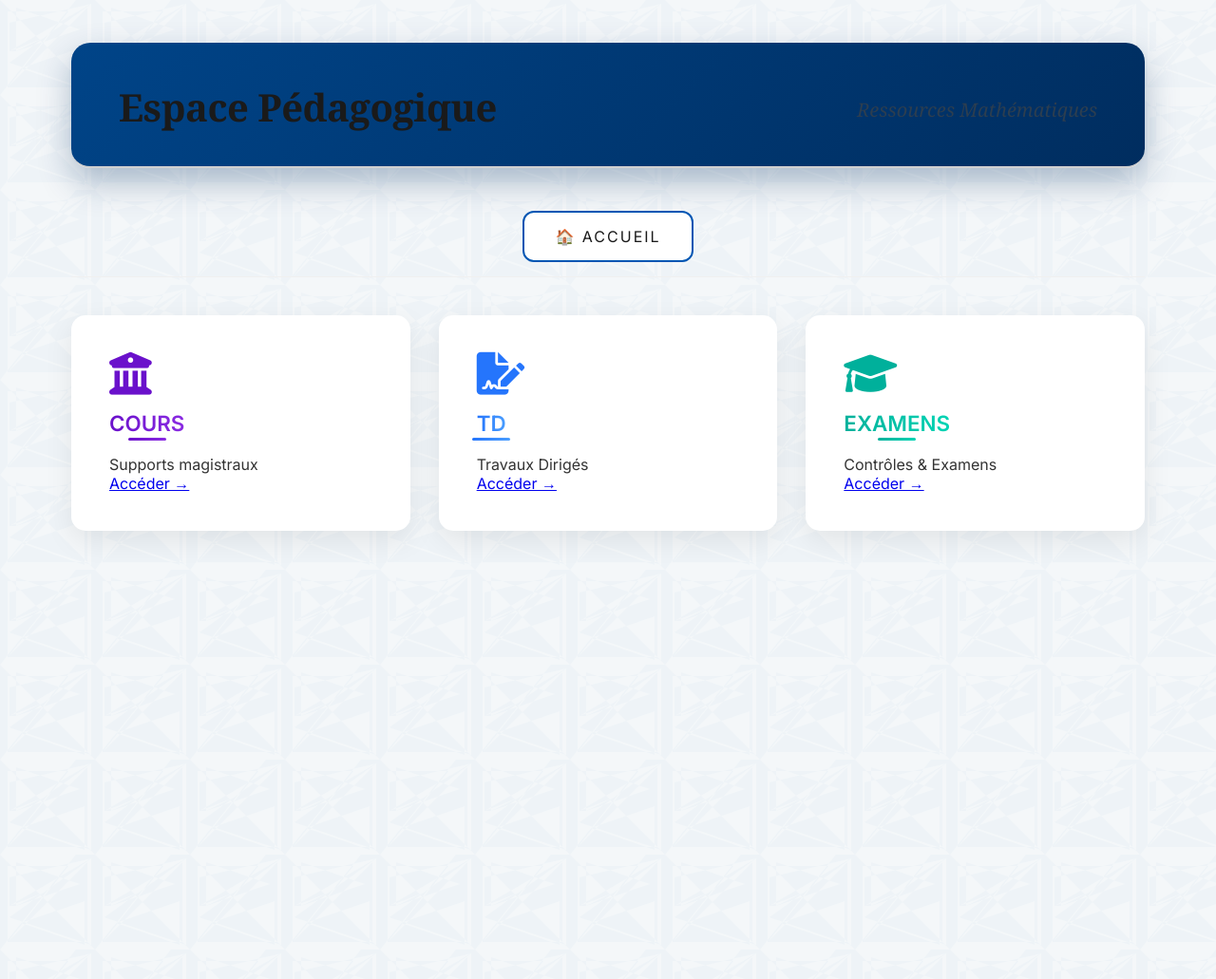
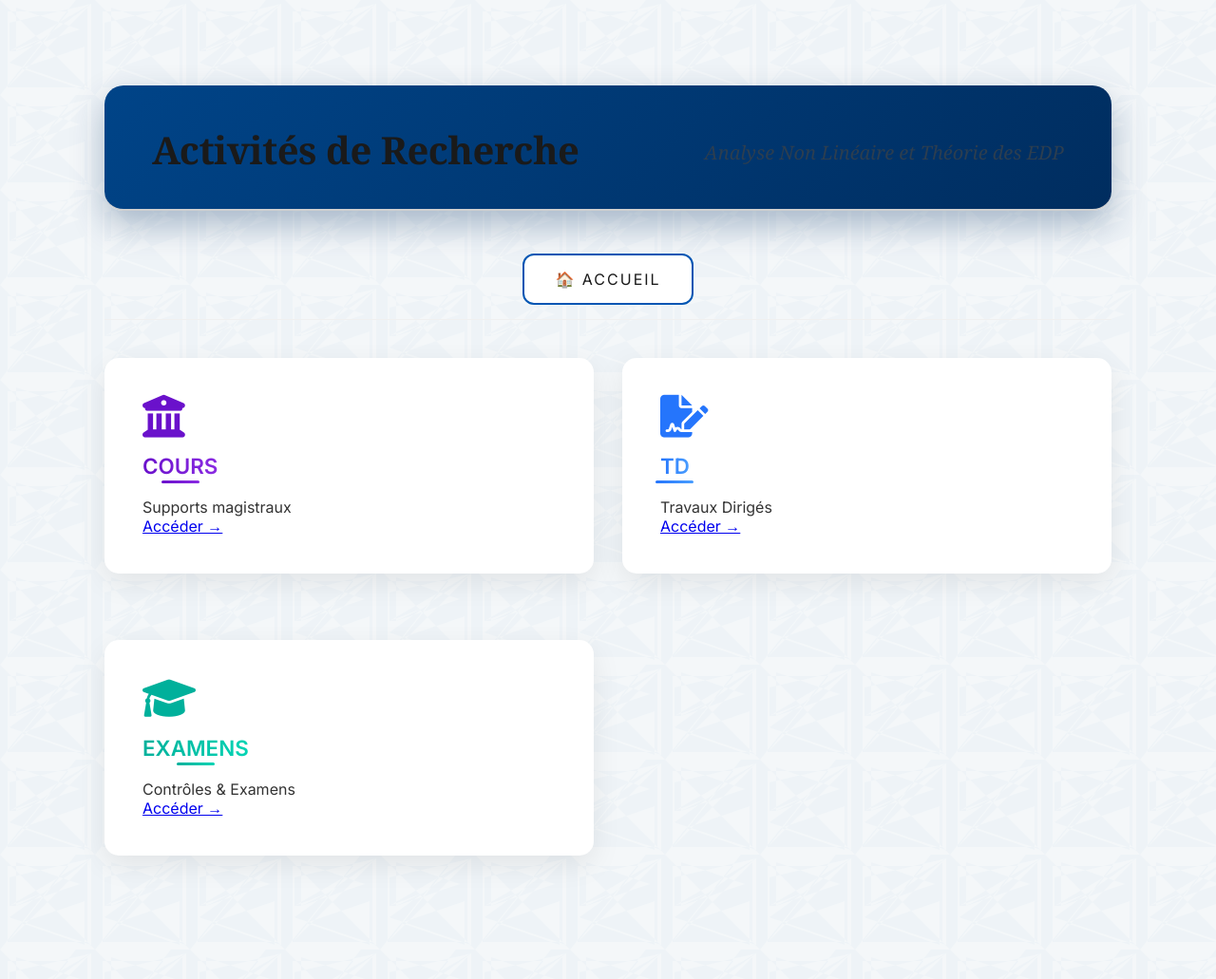
Before and after one commit to mahmoudmath/mahmoudmath.github.io, a Jekyll site: the page pedagogie.html, which Jekyll copies as it is, in a window 1280 px wide. Shown: the whole page at 95% size. Built offline with Jekyll 4.4.1, drawn with Linux system fonts in a browser that asks for light colours; before the commit the page ends 900 px from its top, so only the background shows below that.

Commit message:
Update pedagogie.html

```diff
--- a/pedagogie.html
+++ b/pedagogie.html
@@ -73,13 +73,13 @@ j=d.createElement(s),dl=l!='dataLayer'?'&l='+l:'';j.async=true;j.src=
 height="0" width="0" style="display:none;visibility:hidden"></iframe></noscript>
 <!-- End Google Tag Manager (noscript) -->
     <div class="container">
-        <!-- EN-TÊTE COMME DANS LA PHOTO - PLUS LARGE -->
-          <header class="professor-header" data-aos="fade-down">
-            <div class="professor-name">Espace Pédagogique</div>
-            <div class="professor-title">Ressources Mathématiques</div>
+       <div class="container">
+        <header class="professor-header" data-aos="fade-down">
+            <div class="professor-name">Activités de Recherche</div>
+            <div class="professor-title">Analyse Non Linéaire et Théorie des EDP</div>
         </header>
 
-        <nav class="academic-nav">
+        <nav class="academic-nav" data-aos="fade-up">
             <a href="index.html" class="nav-card">🏠 ACCUEIL</a>
         </nav>
 
```
